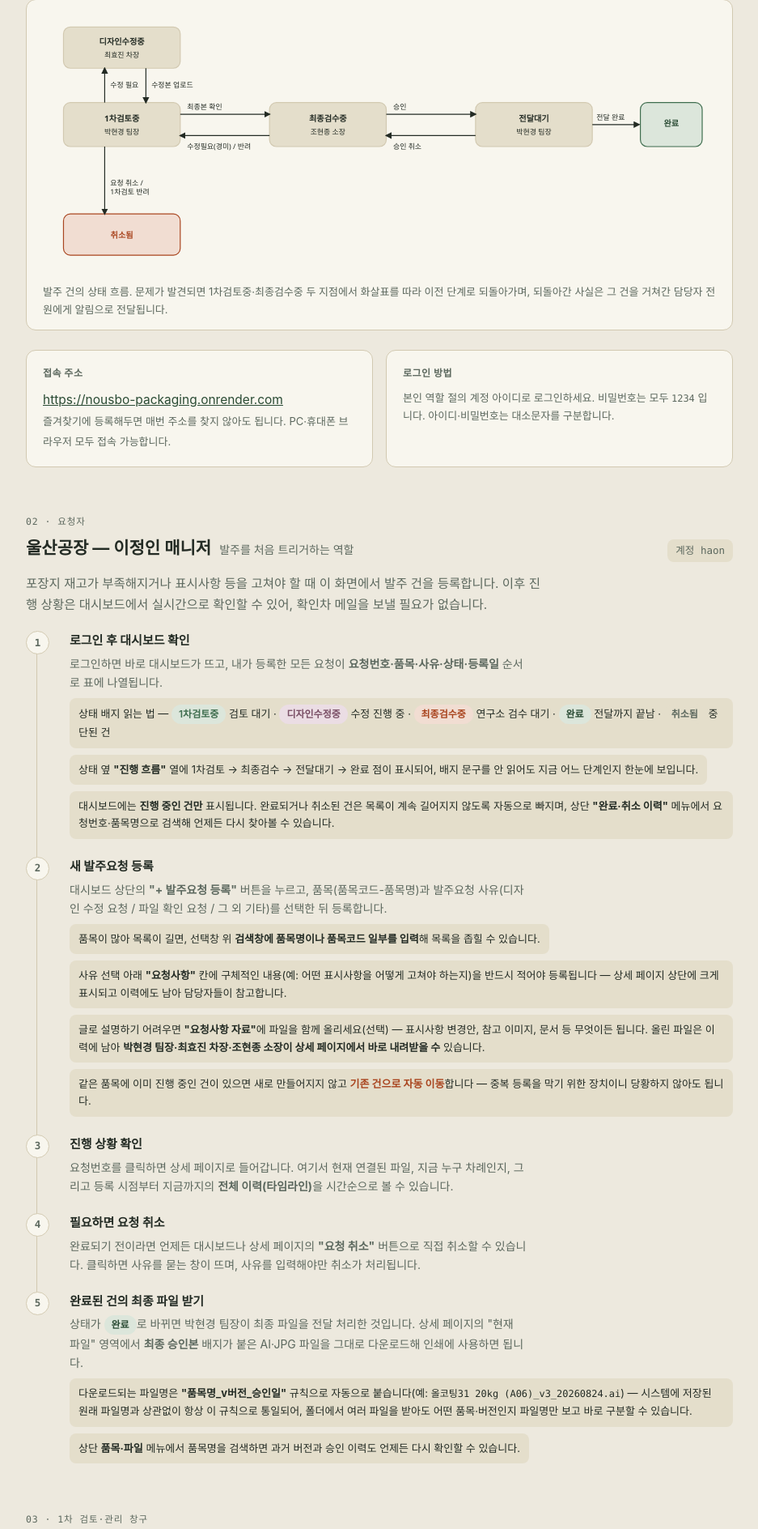
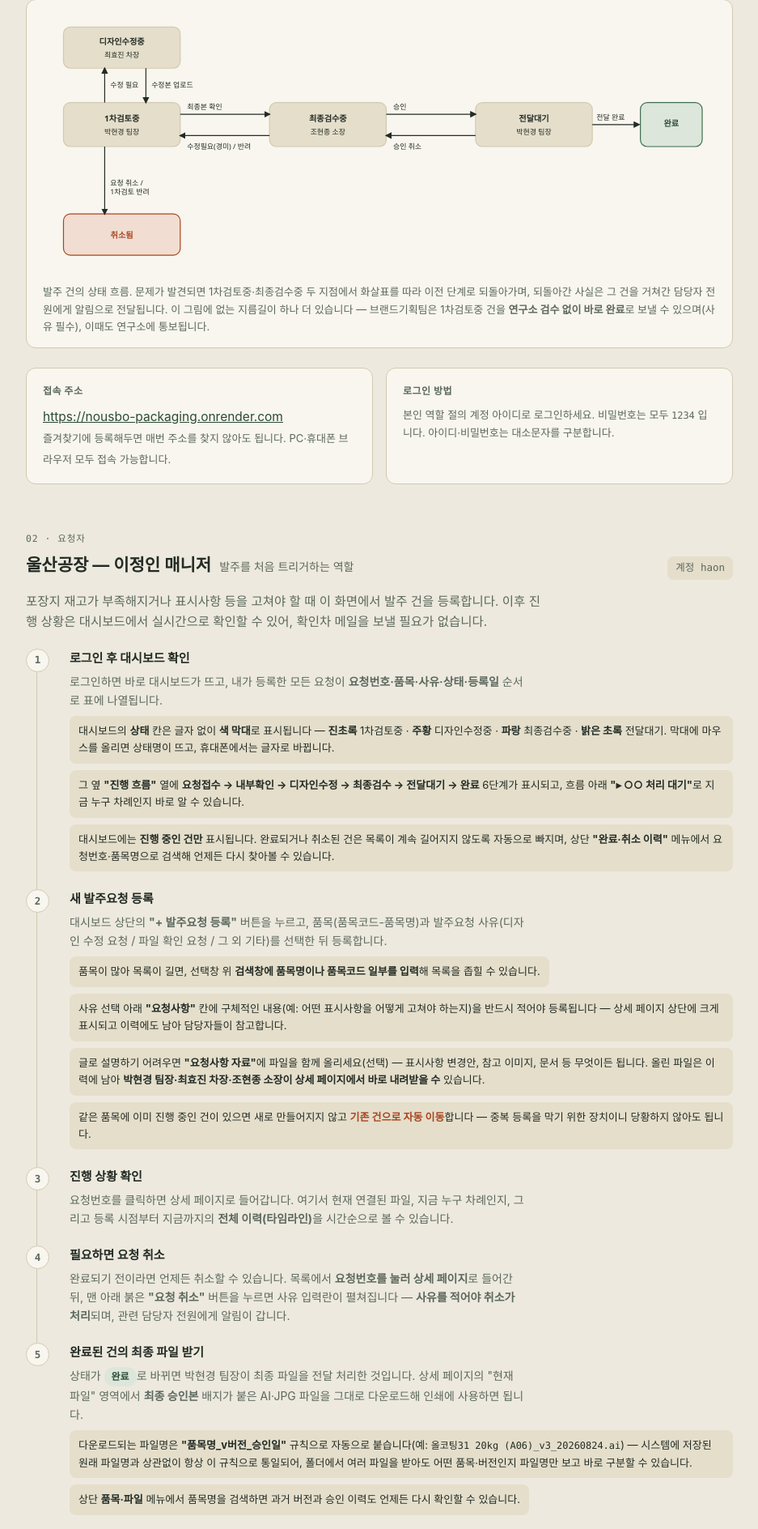
Before and after one commit to nousbo-team/-, a Django app: page /guide/ in a window 1280 px wide. Shown: the part 677-2565 px from the top of the page at 81% size, without its empty margins (296-1233 px from the left). Run offline with Django 5.2, Linux system fonts and the light colour scheme; some web fonts are replaced.

Commit message:
Bring the manual in line with the current screens; add a QA checklist
Guide corrections — each of these described a screen that no longer exists:
- Status was documented as a text badge; it is a colour bar now.
- The progress row was documented as four steps ending at 1차검토; it is the
  six-stage flow with the waiting owner named underneath.
- 요청 취소 was documented as available from the dashboard via a prompt popup;
  both are gone, and the reason is typed into the detail page.
- The 참고 파일 field moved into the 디자인 수정요청 card.
- The state diagram has no arrow for the new 검수 생략 shortcut, so the caption
  now says so rather than leaving the reader to assume the drawing is complete.

Also documented what was never written down: admin-only menus (품목 마스터
일괄 등록, 데이터 초기화, 데모 시드, AI 비서 연결 진단) and who can retrieve
the files attached at each step.

docs/ gains a 90-case functional QA checklist for the internal usability test,
split per role so each person can be handed their own sheet, plus 통합시나리오
for the cross-role runs, 결함기록, and a 진행현황 tab that tallies results.

Co-Authored-By: Claude Sonnet 5 <noreply@anthropic.com>

```diff
--- a/app/templates/guide.html
+++ b/app/templates/guide.html
@@ -379,7 +379,7 @@
             <text x="806" y="153" font-size="10.5" stroke="none" fill="currentColor">전달 완료</text>
           </g>
         </svg>
-        <figcaption>발주 건의 상태 흐름. 문제가 발견되면 1차검토중·최종검수중 두 지점에서 화살표를 따라 이전 단계로 되돌아가며, 되돌아간 사실은 그 건을 거쳐간 담당자 전원에게 알림으로 전달됩니다.</figcaption>
+        <figcaption>발주 건의 상태 흐름. 문제가 발견되면 1차검토중·최종검수중 두 지점에서 화살표를 따라 이전 단계로 되돌아가며, 되돌아간 사실은 그 건을 거쳐간 담당자 전원에게 알림으로 전달됩니다. 이 그림에 없는 지름길이 하나 더 있습니다 — 브랜드기획팀은 1차검토중 건을 <strong>연구소 검수 없이 바로 완료</strong>로 보낼 수 있으며(사유 필수), 이때도 연구소에 통보됩니다.</figcaption>
       </figure>
 
       <div class="grid-2" style="margin-top:24px;">
@@ -411,8 +411,8 @@
         <li>
           <h3>로그인 후 대시보드 확인</h3>
           <p>로그인하면 바로 대시보드가 뜨고, 내가 등록한 모든 요청이 <strong>요청번호·품목·사유·상태·등록일</strong> 순서로 표에 나열됩니다.</p>
-          <div class="note">상태 배지 읽는 법 — <span class="pill pill-review1">1차검토중</span> 검토 대기 · <span class="pill pill-design">디자인수정중</span> 수정 진행 중 · <span class="pill pill-warn">최종검수중</span> 연구소 검수 대기 · <span class="pill pill-final">완료</span> 전달까지 끝남 · <span class="pill pill-done">취소됨</span> 중단된 건</div>
-          <div class="note">상태 옆 <strong>"진행 흐름"</strong> 열에 1차검토 → 최종검수 → 전달대기 → 완료 점이 표시되어, 배지 문구를 안 읽어도 지금 어느 단계인지 한눈에 보입니다.</div>
+          <div class="note">대시보드의 <strong>상태</strong> 칸은 글자 없이 <strong>색 막대</strong>로 표시됩니다 — <strong>진초록</strong> 1차검토중 · <strong>주황</strong> 디자인수정중 · <strong>파랑</strong> 최종검수중 · <strong>밝은 초록</strong> 전달대기. 막대에 마우스를 올리면 상태명이 뜨고, 휴대폰에서는 글자로 바뀝니다.</div>
+          <div class="note">그 옆 <strong>"진행 흐름"</strong> 열에 <strong>요청접수 → 내부확인 → 디자인수정 → 최종검수 → 전달대기 → 완료</strong> 6단계가 표시되고, 흐름 아래 <strong>"▸ ○○ 처리 대기"</strong>로 지금 누구 차례인지 바로 알 수 있습니다.</div>
           <div class="note">대시보드에는 <strong>진행 중인 건만</strong> 표시됩니다. 완료되거나 취소된 건은 목록이 계속 길어지지 않도록 자동으로 빠지며, 상단 <strong>"완료·취소 이력"</strong> 메뉴에서 요청번호·품목명으로 검색해 언제든 다시 찾아볼 수 있습니다.</div>
         </li>
         <li>
@@ -429,7 +429,7 @@
         </li>
         <li>
           <h3>필요하면 요청 취소</h3>
-          <p>완료되기 전이라면 언제든 대시보드나 상세 페이지의 <strong>"요청 취소"</strong> 버튼으로 직접 취소할 수 있습니다. 클릭하면 사유를 묻는 창이 뜨며, 사유를 입력해야만 취소가 처리됩니다.</p>
+          <p>완료되기 전이라면 언제든 취소할 수 있습니다. 목록에서 <strong>요청번호를 눌러 상세 페이지</strong>로 들어간 뒤, 맨 아래 붉은 <strong>"요청 취소"</strong> 버튼을 누르면 사유 입력란이 펼쳐집니다 — <strong>사유를 적어야 취소가 처리</strong>되며, 관련 담당자 전원에게 알림이 갑니다.</p>
         </li>
         <li>
           <h3>완료된 건의 최종 파일 받기</h3>
@@ -455,7 +455,7 @@
           <h3>1차검토중 건 처리</h3>
           <p>대시보드에서 <span class="pill pill-review1">1차검토중</span> 건을 열어 현재 파일을 확인합니다. 그동안 구두·메신저 등 다른 채널로 접수해둔 오타·수정요청이 있다면 이번 판단에 반영하세요.</p>
           <div class="note">최종본이 맞으면 <strong>"최종 검수요청(연구소)"</strong>을 눌러 연구소로 넘기고, 손볼 곳이 있으면 <strong>수정 지시사항</strong>을 적고 <strong>"디자인 수정요청"</strong>을 누릅니다.</div>
-          <div class="note">표시사항 가이드 문서나 참고 이미지가 있다면, 수정 지시사항 옆 <strong>"참고 파일"</strong> 첨부란에 함께 올려서 보낼 수 있습니다(선택). 첨부한 파일은 최효진 차장이 상세 페이지 이력에서 바로 다운로드할 수 있습니다.</div>
+          <div class="note">표시사항 가이드 문서나 참고 이미지가 있다면, <strong>"디자인 수정요청"</strong> 카드의 지시사항 입력란 아래 <strong>"참고 파일"</strong>에 함께 올려 보낼 수 있습니다(선택). 첨부한 파일은 최효진 차장이 상세 페이지 이력에서 바로 다운로드할 수 있습니다.</div>
         </li>
         <li>
           <h3>최근 승인 이력이 있으면 검수 생략</h3>
@@ -476,7 +476,7 @@
           <p style="margin-top:6px;">반대로 전달대기 건에서 문제가 보이면 <strong>"승인 취소"</strong>로 최종검수 단계로 되돌릴 수 있습니다. 다만 <strong>승인 자체와 수정필요(경미) 판정은 연구소 전용 권한</strong>이라 이 계정에는 버튼이 뜨지 않습니다.</p>
         </li>
         <li>
-          <h3>상세 화면과 대시보드 모두에서 처리</h3>
+          <h3>모든 처리는 상세 화면에서</h3>
           <p>상세 화면의 <strong>"처리"</strong> 영역은 지금 단계에서 할 수 있는 일만 카드로 나눠 보여줍니다 — 맨 위에 <strong>"내 차례"/"대기"</strong> 표시가 뜨고, 정상 절차는 초록 테두리로 강조됩니다. 반려·취소·승인 취소처럼 되돌릴 수 없는 처리는 <strong>붉은 테두리 버튼</strong>으로 따로 묶여 있고, 누르면 사유 입력란이 펼쳐집니다(실수로 누르는 것을 막기 위해 한 단계 접어둔 것입니다).</p>
           <p style="margin-top:6px;">모든 처리는 <strong>상세 페이지</strong>에서 합니다 — 목록에서는 요청번호를 눌러 들어가세요. (예전에는 대시보드 목록에도 반려 버튼이 있었지만, 같은 처리가 두 곳에 있으면 헷갈리고 사유 없이 눌리기 쉬워 없앴습니다.) 1차검토중 건을 반려하면 그 이전 단계가 없으므로 요청 자체가 <span class="pill pill-done">취소됨</span>으로 종료됩니다.</p>
         </li>
@@ -594,7 +594,42 @@
         <div class="card">
           <h3 style="font-family:var(--font-body);font-size:15px;">AI 비서는 뭘 할 수 있나요</h3>
           <p style="color:var(--ink-soft);font-size:14px;margin:0;">상단 메뉴 <strong>"AI 비서"</strong>에서 "내가 올린 발주 중 아직 안 끝난 게 뭐야?"처럼 자연어로 물어보면, 내가 화면에서 볼 수 있는 범위(요청자는 본인 건만, 그 외 역할은 회사 전체)의 발주 건·상태·이력을 근거로 답해줍니다. <strong>조회 전용</strong>이라 승인·취소 등 실제 처리는 여기서 되지 않으며, 해당 화면에서 직접 진행해야 합니다.</p>
+          <p style="color:var(--ink-soft);font-size:14px;margin:6px 0 0;">답변은 글자가 <strong>흘러나오듯</strong> 표시됩니다. <strong>Enter</strong>로 보내고 <strong>Shift+Enter</strong>로 줄바꿈합니다. "무료 사용량이 한도를 넘었습니다" 같은 안내가 뜨면 1~2분 뒤 다시 시도하세요.</p>
         </div>
+        <div class="card">
+          <h3 style="font-family:var(--font-body);font-size:15px;">첨부 자료는 누가 볼 수 있나요</h3>
+          <p style="color:var(--ink-soft);font-size:14px;margin:0;">요청 등록(요청사항 자료), 디자인 수정요청(참고 파일), 연구소 반려·수정필요(수정사항 자료)에서 올린 파일은 모두 <strong>이력(타임라인)</strong>에 남고, 그 건에 관여하는 <strong>담당자 누구나 상세 페이지에서 내려받을</strong> 수 있습니다. 한글 파일명도 그대로 유지됩니다.</p>
+        </div>
+      </div>
+
+      <h2 style="margin-top:34px;">관리자 전용 기능 <span style="font-size:13px;font-weight:400;color:var(--ink-soft);">— 계정 nousbo</span></h2>
+      <p style="color:var(--ink-soft);font-size:14px;margin:0 0 14px;max-width:66ch;">아래 메뉴는 관리자 계정으로 로그인했을 때만 화면 상단에 나타납니다. 일반 담당자 계정에는 보이지 않습니다.</p>
+      <div class="table-scroll">
+        <table>
+          <thead><tr><th>메뉴</th><th>하는 일</th><th>주의</th></tr></thead>
+          <tbody>
+            <tr>
+              <td>품목 마스터 일괄 등록</td>
+              <td>엑셀로 품목(품목코드·품목명·분류)을 한 번에 등록·수정</td>
+              <td>기존 품목은 품목코드 기준으로 갱신됩니다</td>
+            </tr>
+            <tr>
+              <td>테스트 데이터 초기화</td>
+              <td>발주 건·이력·알림·품목·파일을 지우고 데모 데이터를 다시 채움</td>
+              <td><strong>실제 운영 데이터가 모두 지워집니다</strong> — 테스트 기간에만 사용</td>
+            </tr>
+            <tr>
+              <td>데모 데이터 시드</td>
+              <td>데모 계정 6개와 샘플 품목을 (없으면) 생성</td>
+              <td>기존 데이터는 지우지 않습니다</td>
+            </tr>
+            <tr>
+              <td>AI 비서 → 연결 진단</td>
+              <td>AI 비서가 응답하지 않을 때 실제 원인(사용량 초과·키·모델명)을 확인</td>
+              <td>"지금 테스트 호출하기"는 무료 사용량을 조금 사용합니다</td>
+            </tr>
+          </tbody>
+        </table>
       </div>
 
       <div class="table-scroll" style="margin-top:22px;">
```
Also changed, not shown: 1 other file.
